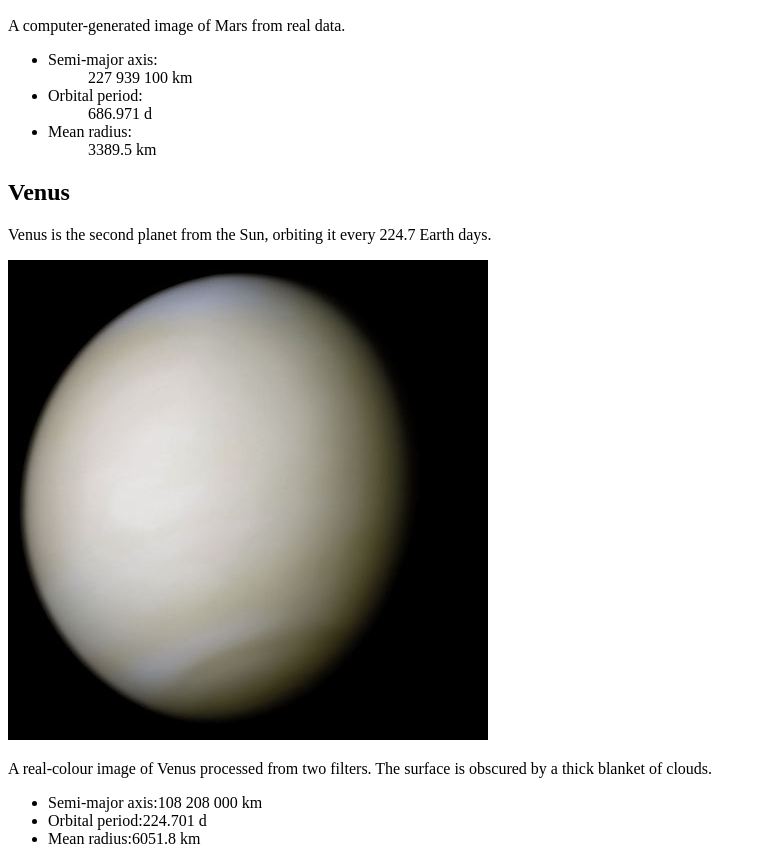
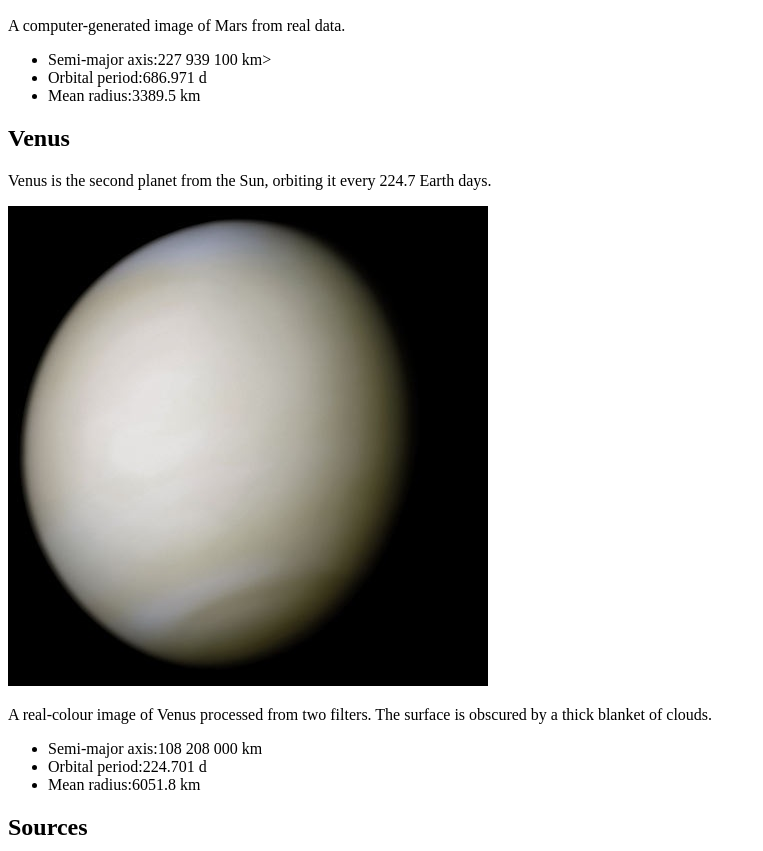
Before and after one commit to KimothyPepper/semantics, a plain HTML site: page index.html in a window 1280 px wide. Shown: the part 1045-1896 px from the top of the page, without its empty margins (0-763 px from the left). Drawn offline with Linux system fonts and the light colour scheme.

Commit message:
Removed description tag

```diff
--- a/index.html
+++ b/index.html
@@ -47,9 +47,9 @@
 
 <ul>
 
-  <li>Semi-major axis: <dd> 227 939 100 km</dd></li>
-  <li>Orbital period:<dd> 686.971 d<dd> </li>
-  <li>Mean radius: <dd>3389.5 km</dd> </li>
+  <li>Semi-major axis:227 939 100 km></li>
+  <li>Orbital period:686.971 d </li>
+  <li>Mean radius:3389.5 km </li>
 
 </ul>
 
```
